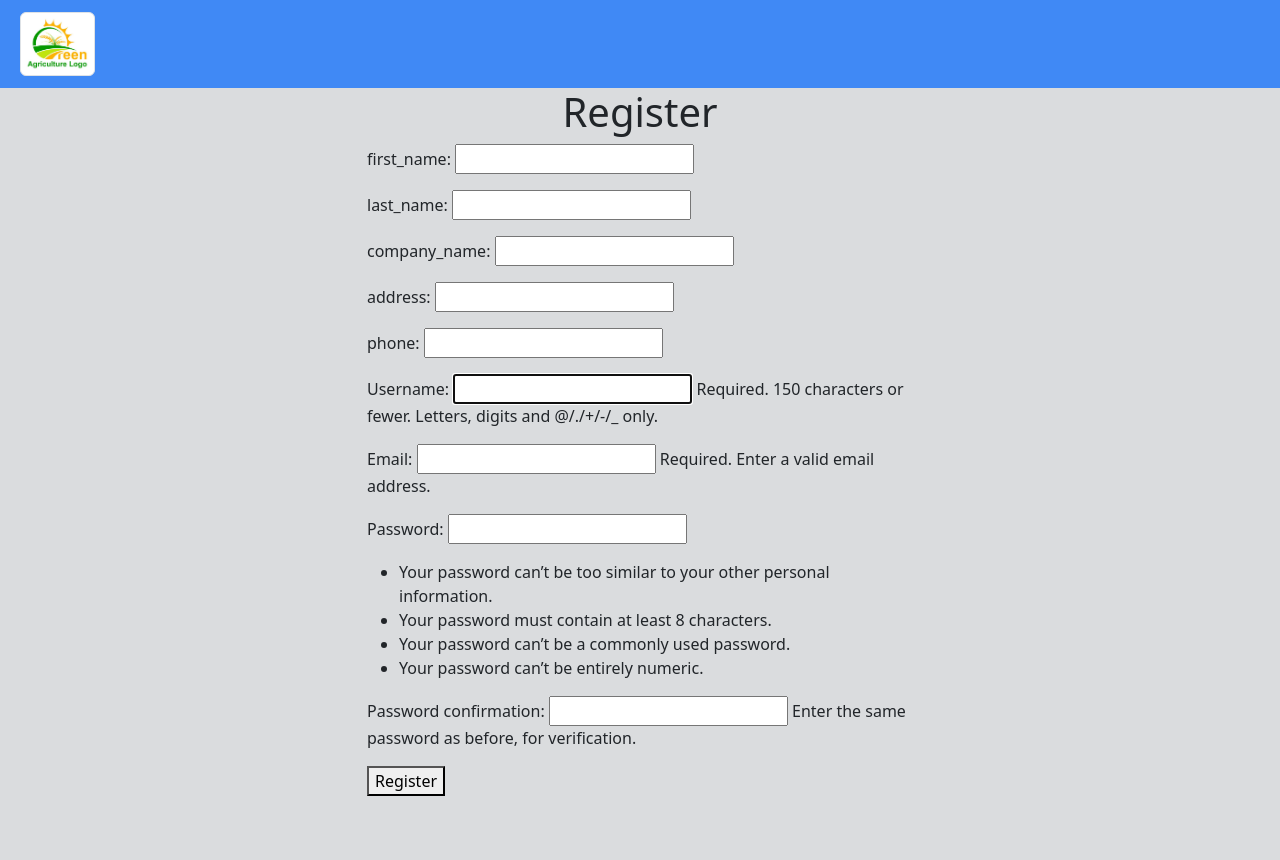
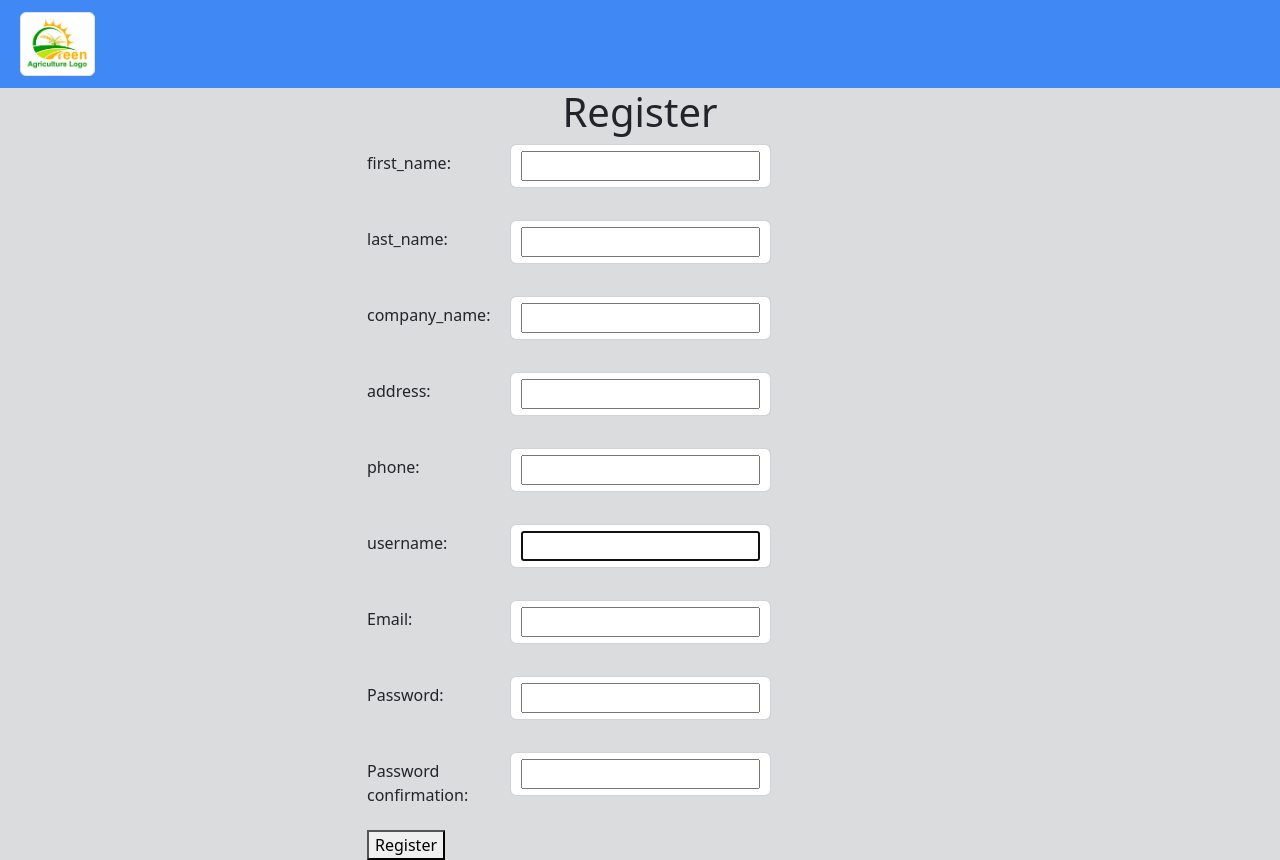
Before and after one commit to maze76/OPGRegister, a Django app: page /register/ in a window 1280 px wide. Before the commit the page ends 796 px from the top, so only its background shows below. Run offline with Django 5.2, Linux system fonts and the light colour scheme; some libraries are stand-ins or nearby versions.

Commit message:
locale and templates

```diff
--- a/register/forms.py
+++ b/register/forms.py
@@ -2,16 +2,48 @@ from django import forms
 from django.contrib.auth.forms import UserCreationForm
 from django.contrib.auth.models import User
 from .models import Company
-from django.utils.translation import gettext_lazy as _
+from django.utils.translation import gettext as _
+from django.core.exceptions import ValidationError
+from django.core.validators import EMPTY_VALUES
+
+
+# def validate_email_contains_at(value):
+#     if '@' not in value:
+#         raise ValidationError(_('Email must contain @ symbol.'))
+
+
+def validate_not_empty(value):
+    if value in EMPTY_VALUES:
+        raise forms.ValidationError(_("This field is required."))
+
+def validate_numeric(value):
+    if not value.isdigit():
+        raise ValidationError(_('Phone number must contain only numeric characters.'))
+
 
 class UserForm(UserCreationForm):
-    email = forms.EmailField(max_length=254, help_text='Required. Enter a valid email address.')
+    email = forms.EmailField(max_length=100, help_text=_('Required. Enter a valid email address.'))
 
     class Meta:
         model = User
         fields = ('username','email', 'password1', 'password2')
+        labels = {
+            'username': _('username'),
+            'email': _('email'),
+            'password1': _('password1'),
+            'password2': _('password2'),
+        }
+        error_messages = {
+            'username': {'required': _('Please fill out this field.')},
+            'email': {'required': _('Please fill out this field.')},
+            'password1': {'required': _('Please fill out this field.')},
+            'password2': {'required': _('Please fill out this field.')},
+        }
+
 
 class CompanyForm(forms.ModelForm):
+    # first_name = forms.CharField(error_messages={'required': _('Please fill out this field.')})
+
     class Meta:
         model = Company
         fields = ('first_name', 'last_name', 'company_name', 'address', 'phone')
@@ -22,6 +54,13 @@ class CompanyForm(forms.ModelForm):
             'address': _('address'),
             'phone': _('phone'),
         }
+        error_messages = {
+            'first_name': {'required': _('Please fill out this field.')},
+            'last_name': {'required': _('Please fill out this field.')},
+            'company_name': {'required': _('Please fill out this field.')},
+            'address': {'required': _('Please fill out this field.')},
+            'phone': {'required': _('Please fill out this field.')},
+        }
 
 class LoginForm(forms.Form):
     username = forms.CharField(max_length=150)
--- a/register/models.py
+++ b/register/models.py
@@ -1,5 +1,12 @@
 from django.db import models
 from django.contrib.auth.models import User
+from django.core.validators import RegexValidator
+from django.utils.translation import gettext_lazy as _
+
+
+# phone_regex = RegexValidator(regex=r'^\+?1?\d{7,17}$',
+#             message="Broj može biti samo u formi +777777777777 max 17 brojeva")
+phone_regex = RegexValidator(regex=r'^\+?1?\d{7,17}$')
 
 
 class ProductCategory(models.Model):
@@ -31,7 +38,7 @@ class Company(models.Model):
     last_name = models.CharField(max_length=60)
     company_name = models.CharField(max_length=60)
     address = models.CharField(max_length=60)
-    phone = models.CharField(max_length=15)
+    phone = models.CharField(max_length=15, validators=[phone_regex])
     products = models.ManyToManyField(Product, blank=True)
 
     def __str__(self):
--- a/register/templates/register.html
+++ b/register/templates/register.html
@@ -1,9 +1,10 @@
 {% extends "base.html" %}
 {% load static %}
+{% load i18n %}
 
 
 {% block title %}
-Registar
+  Register
 {% endblock %}
 
 {% block css_files %}
@@ -11,18 +12,47 @@ Registar
 
 {% block content %}
 
+<style>
+    .center-input .form-control {
+        display: flex;
+        justify-content: center;
+        align-items: center;
+    }
+</style>
+
+
 <div style="display: flex; justify-content: center;">
-    <p><h1>Register</h1></p>
+    <p><h1>{% trans "Register" %}</h1></p>
 </div>
 
 <div class="container">
     <div class="row justify-content-center">
         <div class="col-md-6">
-            <form method="post">
+            <form method="post" action="{% url 'register' %}" novalidate>
                 {% csrf_token %}
-                {{ company_form.as_p }}
-                {{ user_form.as_p }}
-                <button type="submit">Register</button>
+                {% for field in company_form %}
+                    <div class="form-group row center-input">
+                        <label for="" class="col-sm-3 col-form-label">{{ field.label_tag }}</label>
+                        <div class="col-sm-6">
+                            <p class="form-control">{{ field }}</p>
+                        </div>
+                        <div class="col-sm-6 d-flex justify-content-end" >
+                            <p>{{ field.errors }}</p>
+                        </div>
+                    </div>
+                {% endfor %}
+                {% for field in user_form %}
+                    <div class="form-group row center-input">
+                        <label for="" class="col-sm-3 col-form-label">{{ field.label_tag }}</label>
+                        <div class="col-sm-6">
+                            <p class="form-control">{{ field }}</p>
+                        </div>
+                        <div class="col-sm-6 d-flex justify-content-end" >
+                            <p>{{ field.errors }}</p>
+                        </div>
+                    </div>
+                {% endfor %}
+                <button type="submit">{% trans "Register" %}</button>
             </form>
         </div>
     </div>
```
Also changed, not shown: locale/hr/LC_MESSAGES/django.po, 1 other file.
